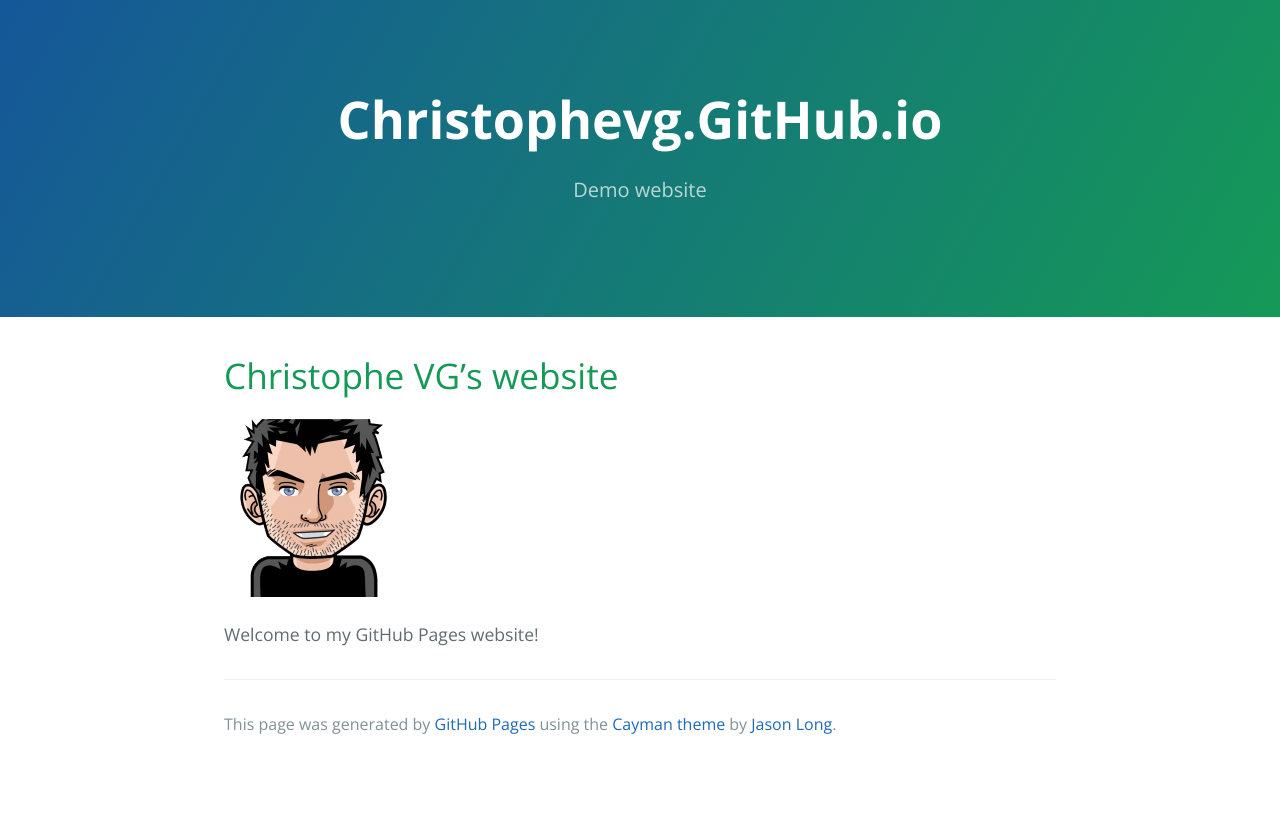
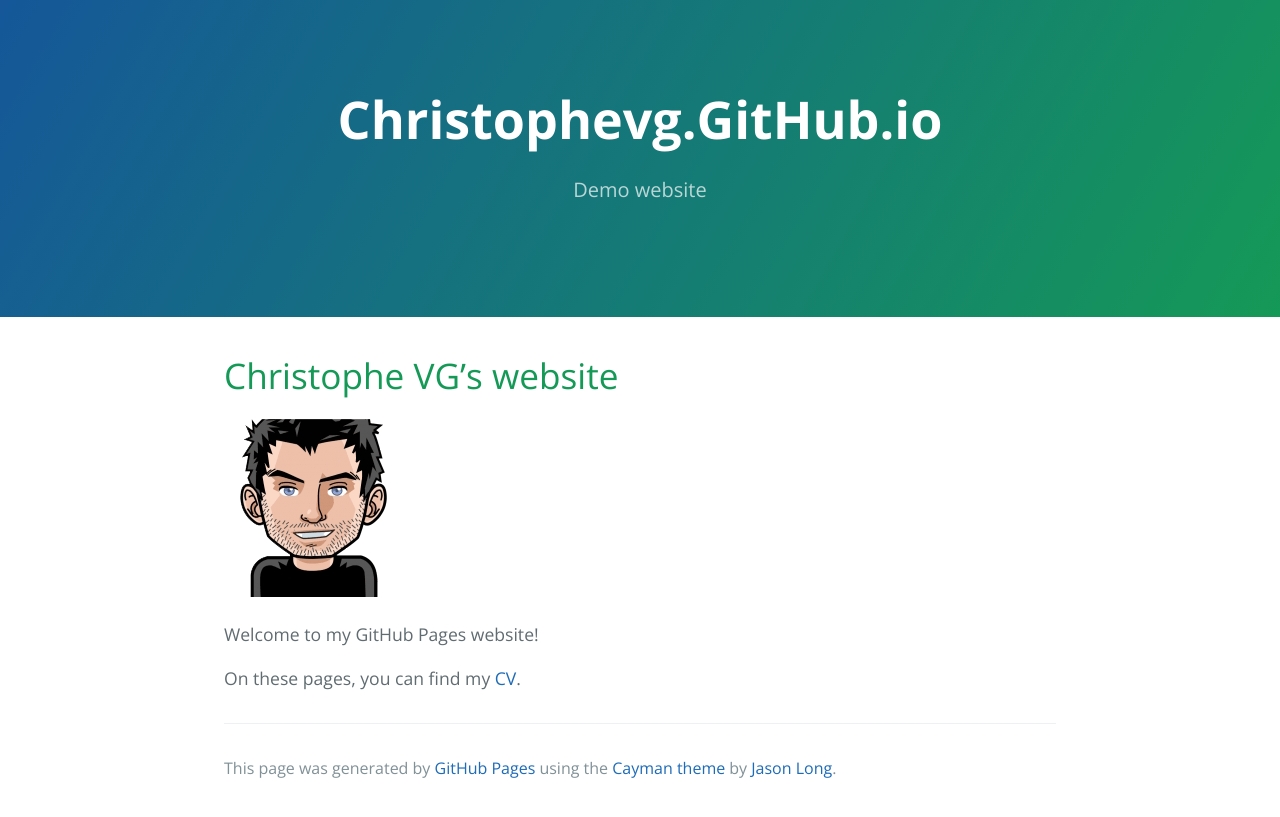
Before and after one commit to christophevg/christophevg.github.io, a Jekyll site: the page built from index.md, in a window 1280 px wide. Shown: the top 817 px of the page. Built offline with Jekyll 4.4.1, drawn with Linux system fonts in a browser that asks for light colours.

Commit message:
added link to my CV

```diff
--- a/index.md
+++ b/index.md
@@ -6,3 +6,5 @@
 ![This is me](images/avatar-80px.png)
 
 Welcome to my GitHub Pages website!
+
+On these pages, you can find my [CV](cv).
```
